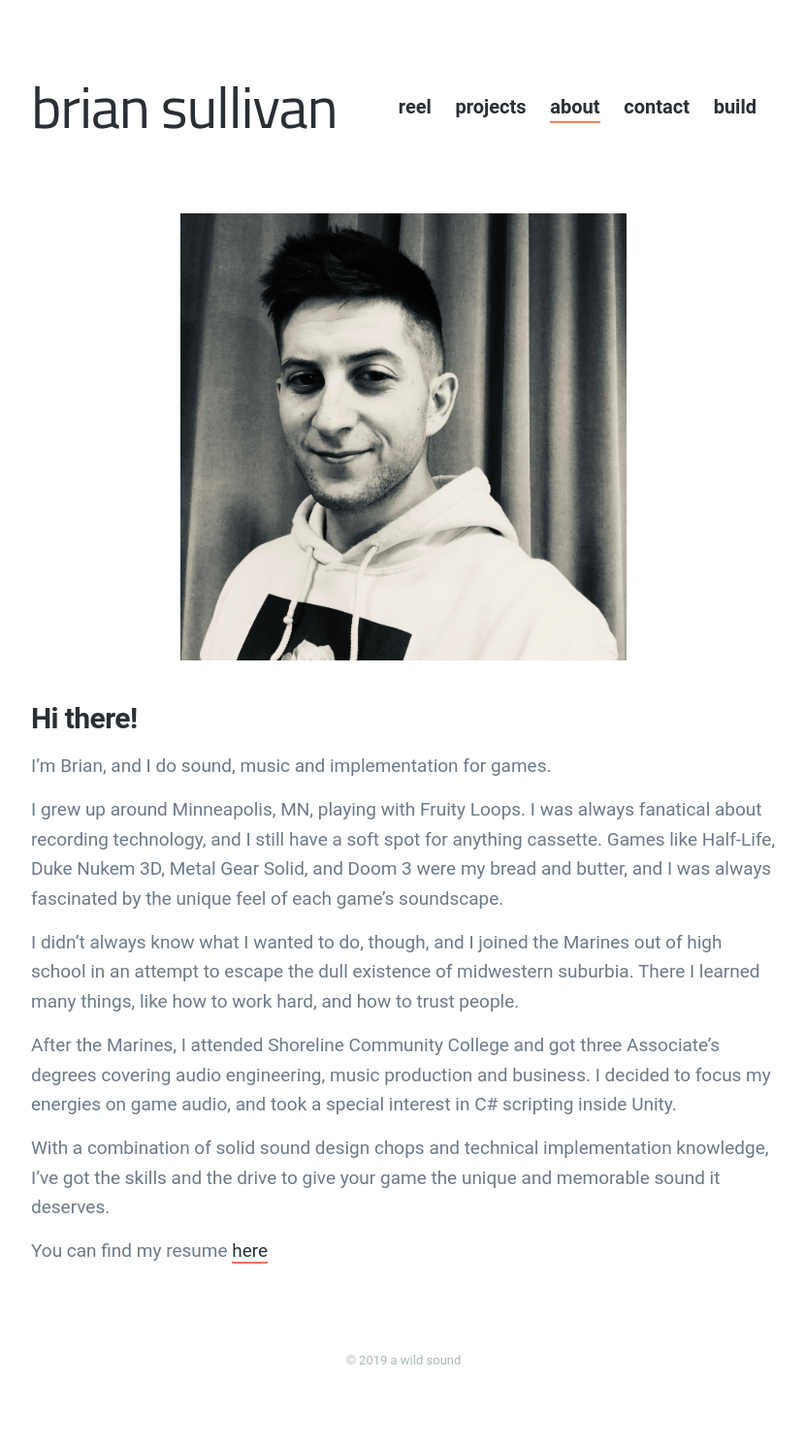
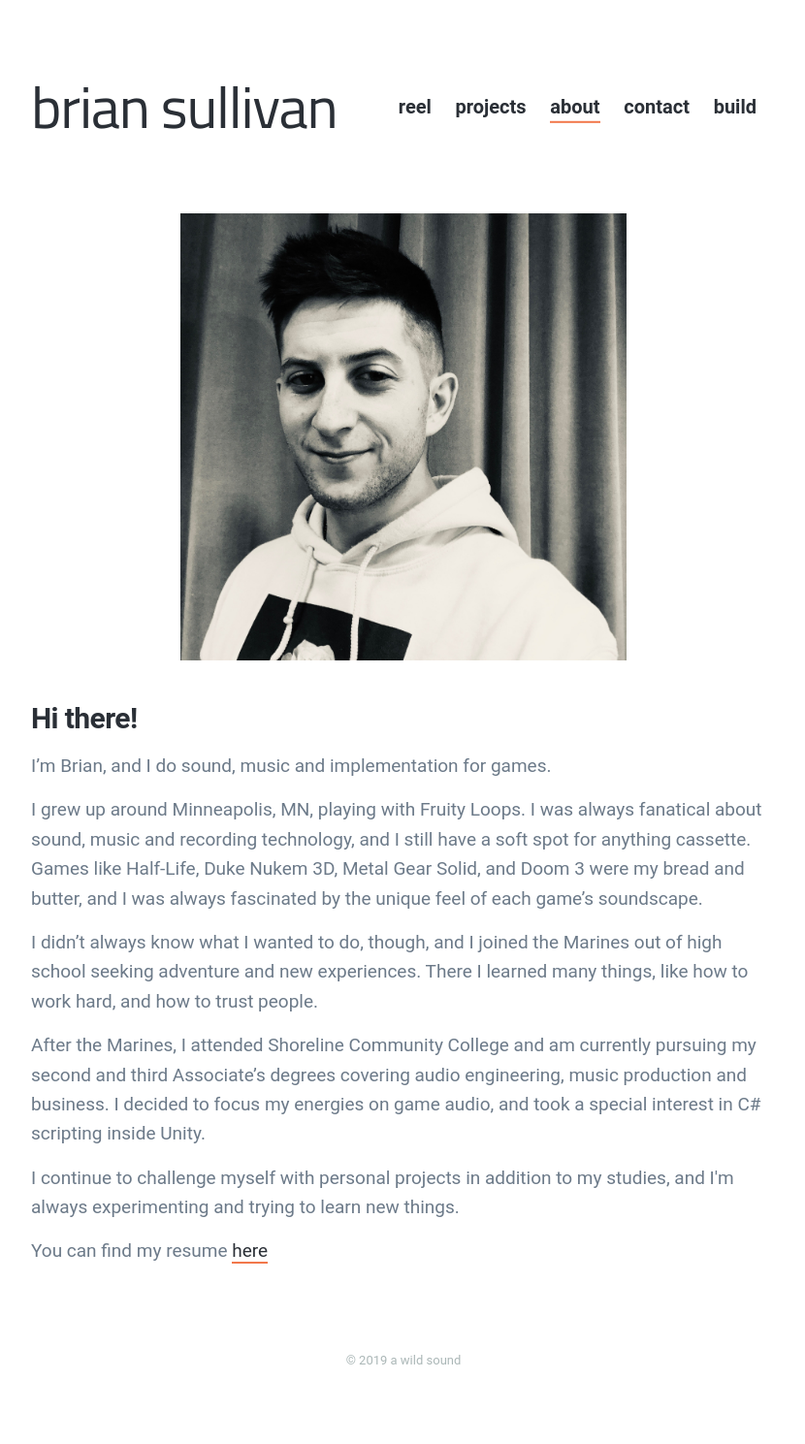
Before and after one commit to sullivbx/awildsound.com, a Jekyll site: the page about.html, which Jekyll copies as it is, in a window 1280 px wide. Shown: the whole page at 97% size, without its empty margins (224-1054 px from the left). Built offline with Jekyll 4.4.1, drawn with Linux system fonts in a browser that asks for light colours; nearby versions of some CDN libraries.

Commit message:
updated about

```diff
--- a/about.html
+++ b/about.html
@@ -164,10 +164,10 @@
 
 		<p>I’m Brian, and I do sound, music and implementation for games.</p>
 
-		<p>I grew up around Minneapolis, MN, playing with Fruity Loops. I was always fanatical about recording technology, and I still have a soft spot for anything cassette. Games like Half-Life, Duke Nukem 3D, Metal Gear Solid, and Doom 3 were my bread and butter, and I was always fascinated by the unique feel of each game’s soundscape.</p>
-		<p>I didn’t always know what I wanted to do, though, and I joined the Marines out of high school in an attempt to escape the dull existence of midwestern suburbia. There I learned many things, like how to work hard, and how to trust people.</p>
-		<p>After the Marines, I attended Shoreline Community College and got three Associate’s degrees covering audio engineering, music production and business. I decided to focus my energies on game audio, and took a special interest in C# scripting inside Unity.</p>
-		<p>With a combination of solid sound design chops and technical implementation knowledge, I’ve got the skills and the drive to give your game the unique and memorable sound it deserves.</p>
+		<p>I grew up around Minneapolis, MN, playing with Fruity Loops. I was always fanatical about sound, music and recording technology, and I still have a soft spot for anything cassette. Games like Half-Life, Duke Nukem 3D, Metal Gear Solid, and Doom 3 were my bread and butter, and I was always fascinated by the unique feel of each game’s soundscape.</p>
+		<p>I didn’t always know what I wanted to do, though, and I joined the Marines out of high school seeking adventure and new experiences. There I learned many things, like how to work hard, and how to trust people.</p>
+		<p>After the Marines, I attended Shoreline Community College and am currently pursuing my second and third Associate’s degrees covering audio engineering, music production and business. I decided to focus my energies on game audio, and took a special interest in C# scripting inside Unity.</p>
+		<p>I continue to challenge myself with personal projects in addition to my studies, and I'm always experimenting and trying to learn new things.</p>
 
 
 		<p>You can find my resume <a href="https://drive.google.com/file/d/1ROdXuezO8iRA-L-smxuBjXW7kePg-uNh/view?usp=sharing">here</a></p>
```
